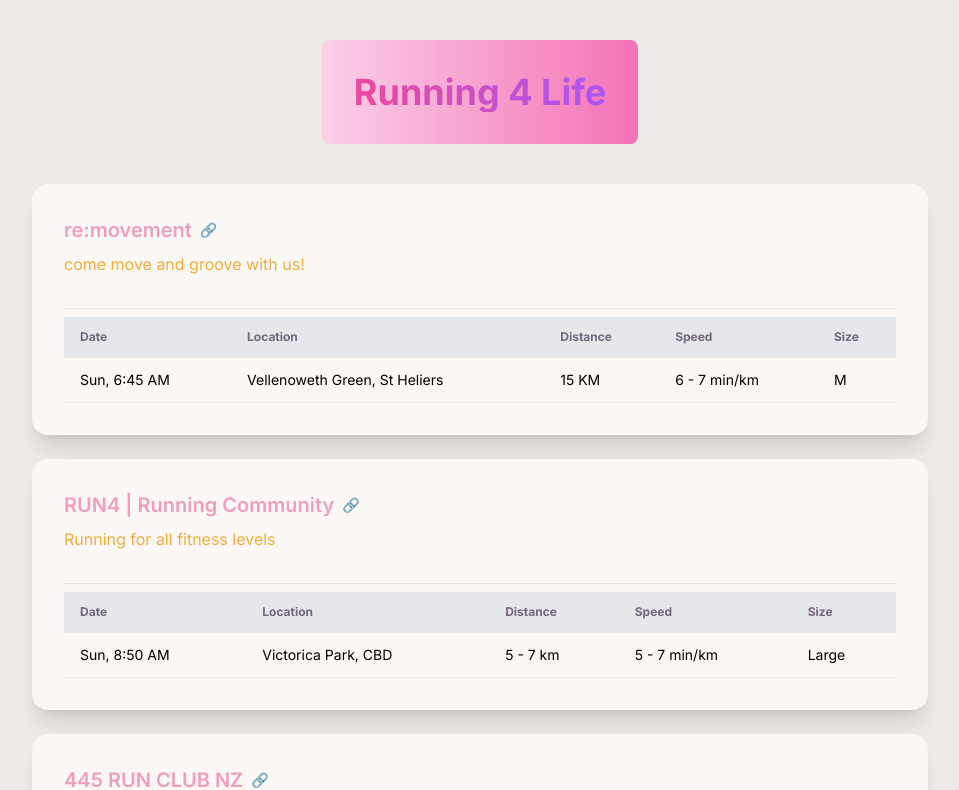
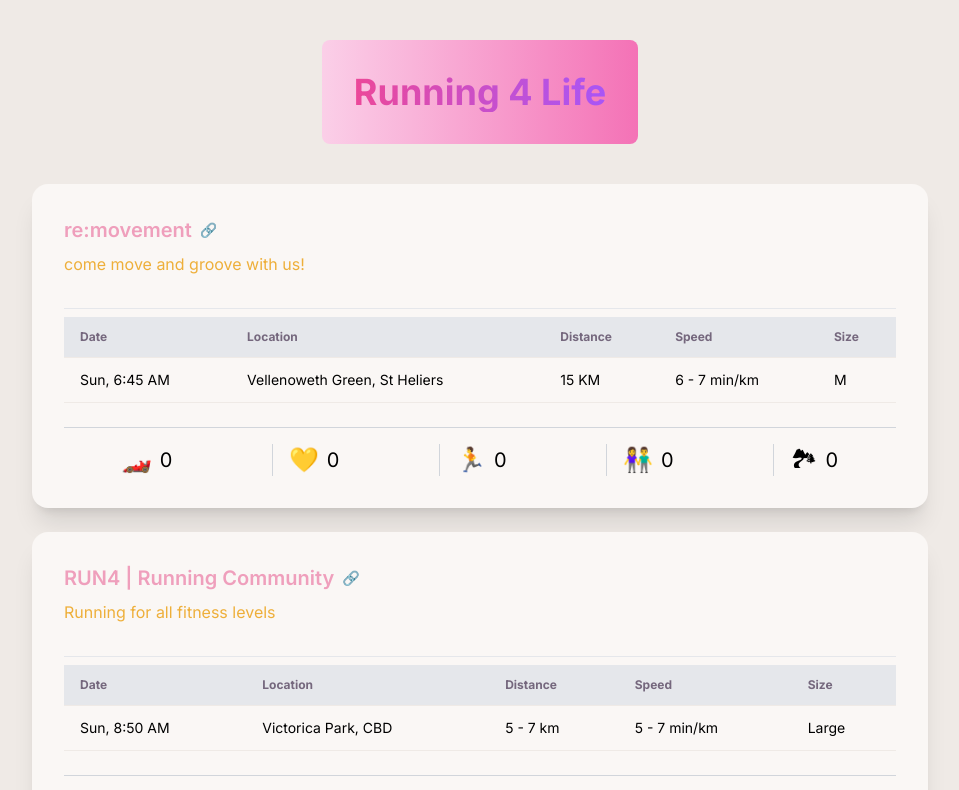
Before and after one commit to hanklikesmatcha/running4life, a Next.js app: page / in a window 1280 px wide. Shown: the top 790 px of the page, without its empty margins (160-1119 px from the left). Built offline with nearby package versions, Linux system fonts and the light colour scheme.

Commit message:
add buttons

```diff
--- a/src/app/page.js
+++ b/src/app/page.js
@@ -1,4 +1,6 @@
-import React from "react";
+'use client';
+
+import React, { useState } from "react";
 import Image from 'next/image'
 
 const cards = [
@@ -128,6 +130,21 @@ const cards = [
 ];
 
 const Home = () => {
+  const [emojiCounts, setEmojiCounts] = useState({
+    '🏎️': 0,
+    '💛': 0,
+    '🏃': 0,
+    '👫': 0,
+    '🏞': 0,
+  });
+
+  const handleEmojiClick = (emoji) => {
+    setEmojiCounts((prevCounts) => ({
+      ...prevCounts,
+      [emoji]: prevCounts[emoji] + 1,
+    }));
+  };
+
   return (
     <div className="flex min-h-screen flex-col items-center justify-center bg-base-200 py-10">
          <div className="mb-10 p-8 bg-gradient-to-r from-pink-200 to-pink-400 rounded-lg">
@@ -174,6 +191,16 @@ const Home = () => {
                   </tbody>
                 </table>
               </div>
+              <div className="flex justify-around mt-4 border-t border-gray-300 pt-4">
+                {Object.keys(emojiCounts).map((emoji, idx) => (
+                  <div key={emoji} className={`flex justify-self-center items-center align-middle ${idx > 0 ? 'border-l border-gray-300' : ''} px-4`}>
+                    <button onClick={() => handleEmojiClick(emoji)} className="text-2xl transition-transform transform hover:scale-110 active:scale-90 flex items-center">
+                      {emoji}
+                    </button>
+                    <span className="ml-2 text-xl flex items-center text-black">{emojiCounts[emoji]}</span>
+                  </div>
+                ))}
+              </div>
             </div>
           </div>
         ))}
```
